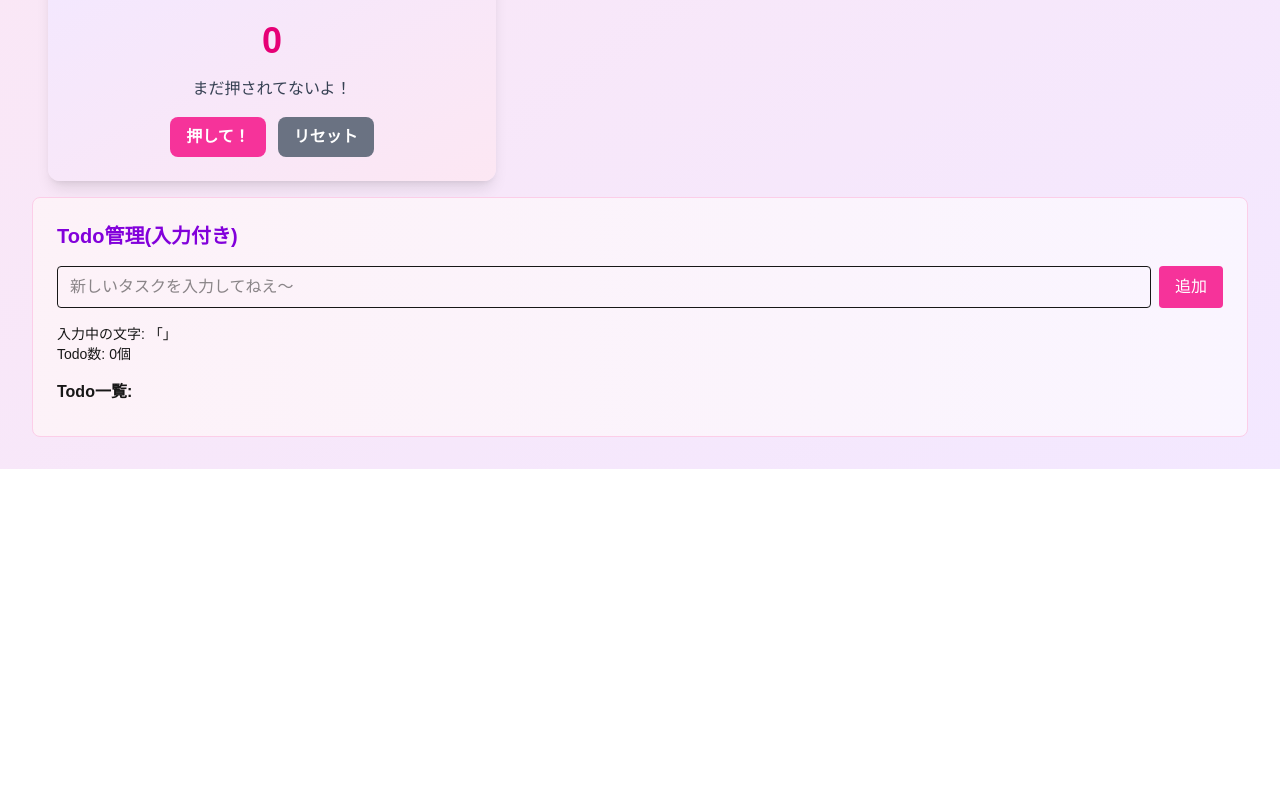
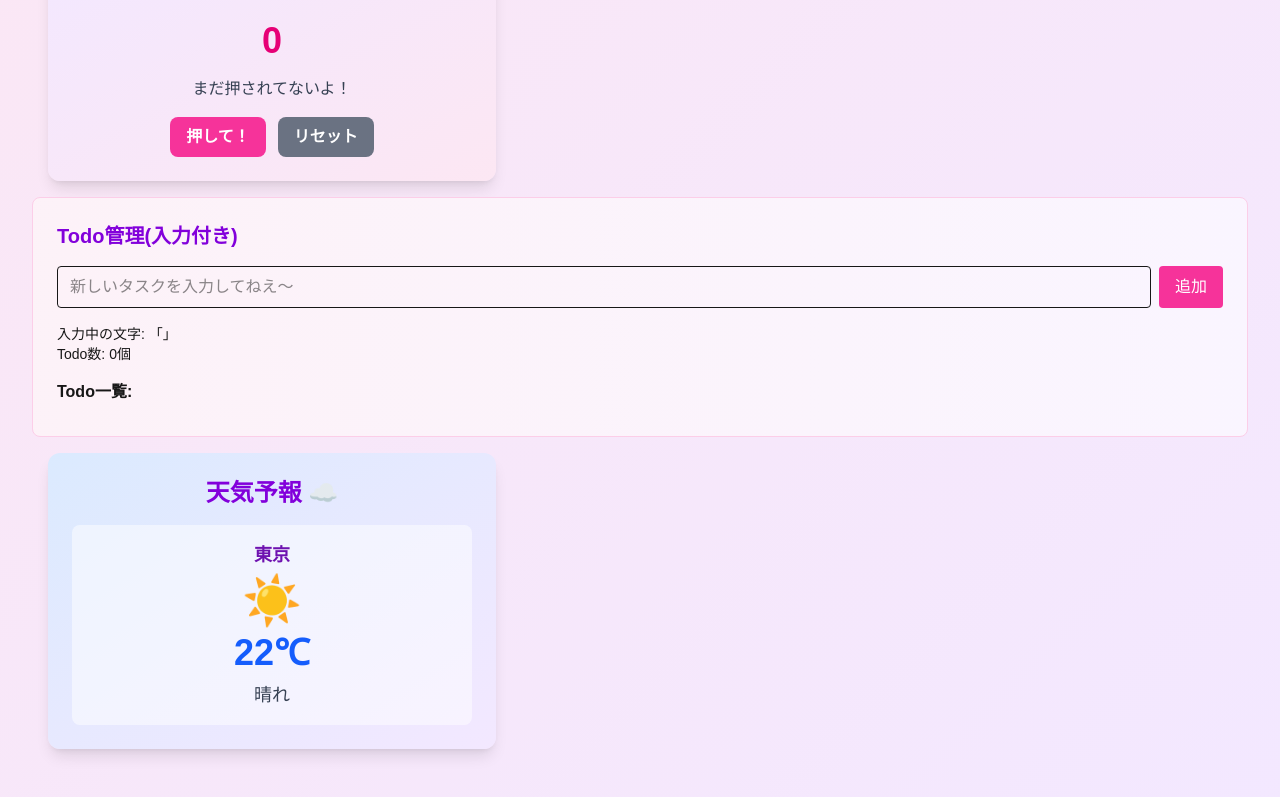
Before and after one commit to Anju1023/study-next-with-claude, a Next.js app: page / in a window 1280 px wide. Shown: the part 495-1292 px from the top of the page. Before the commit the page ends 964 px from the top, so only its background shows below. Built offline with nearby package versions, Linux system fonts and the light colour scheme.

Commit message:
WeatherCardコンポーネントを追加し、ホームページに天気情報を表示できるようにしました。

```diff
--- /dev/null
+++ b/components/WeatherCard.tsx
@@ -0,0 +1,17 @@
+function WeatherCard() {
+	return (
+		<div className="bg-gradient-to-br from-blue-100 to-purple-100 p-6 rounded-xl shadow-lg m-4 max-w-md">
+			<h3 className="text-2xl font-bold text-purple-700 mb-4 text-center">
+				天気予報 ☁️
+			</h3>
+
+			<div className="bg-white/50 rounded-lg p-4 text-center">
+				<h4 className="text-lg font-bold text-purple-800 mb-2">東京</h4>
+				<div className="text-5xl mb-2">☀️</div>
+				<div className="text-4xl font-bold text-blue-600 mb-2">22℃</div>
+				<div className="text-lg text-gray-700">晴れ</div>
+			</div>
+		</div>
+	);
+}
+export default WeatherCard;
--- a/src/app/page.tsx
+++ b/src/app/page.tsx
@@ -4,6 +4,7 @@ import React from 'react';
 import Hello from '../../components/Hello';
 import Counter from '../../components/Counter';
 import TodoList from '../../components/TodoList';
+import WeatherCard from '../../components/WeatherCard';
 
 export default function Home() {
 	return (
@@ -16,6 +17,7 @@ export default function Home() {
 
 			<Counter />
 			<TodoList />
+			<WeatherCard />
 		</main>
 	);
 }
```
